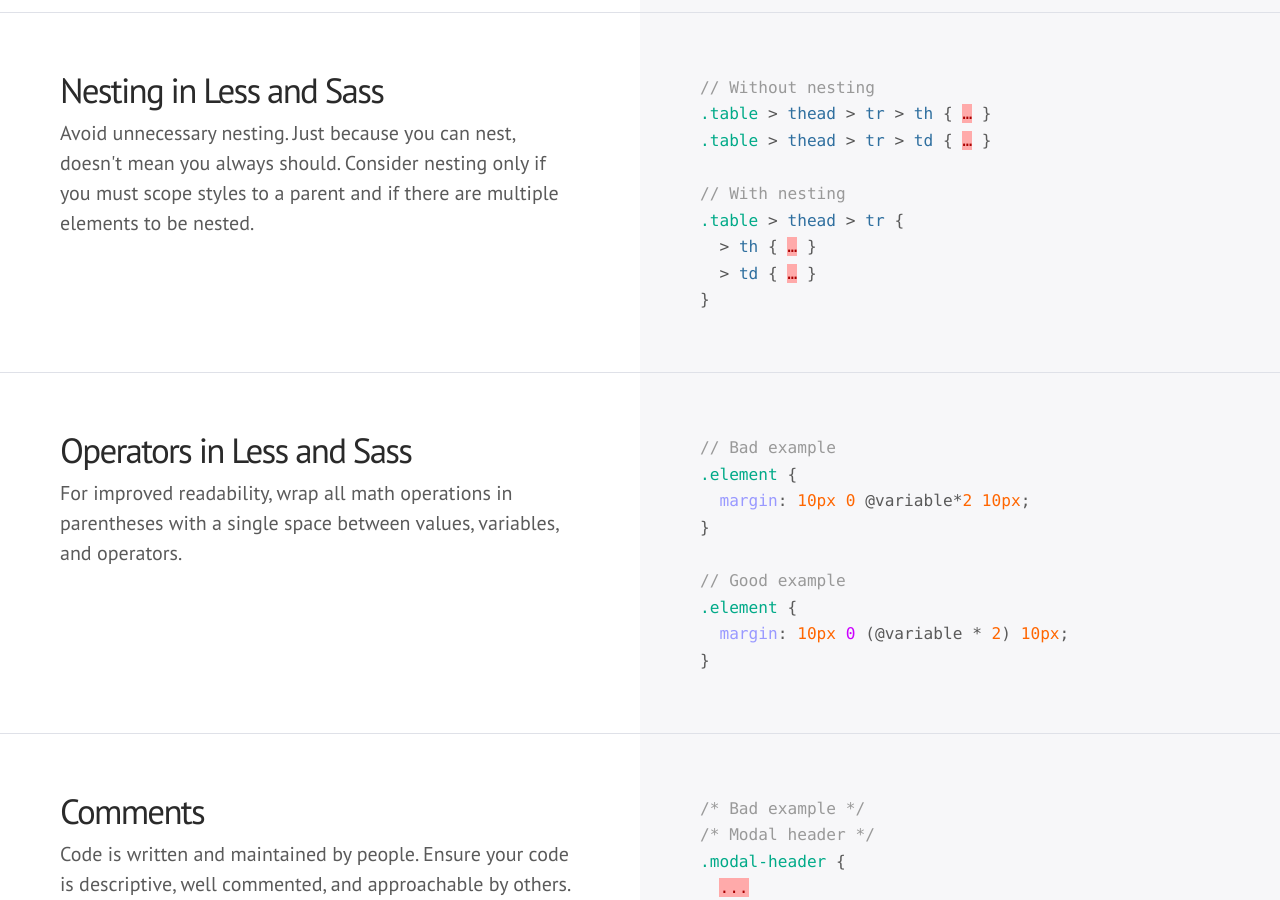
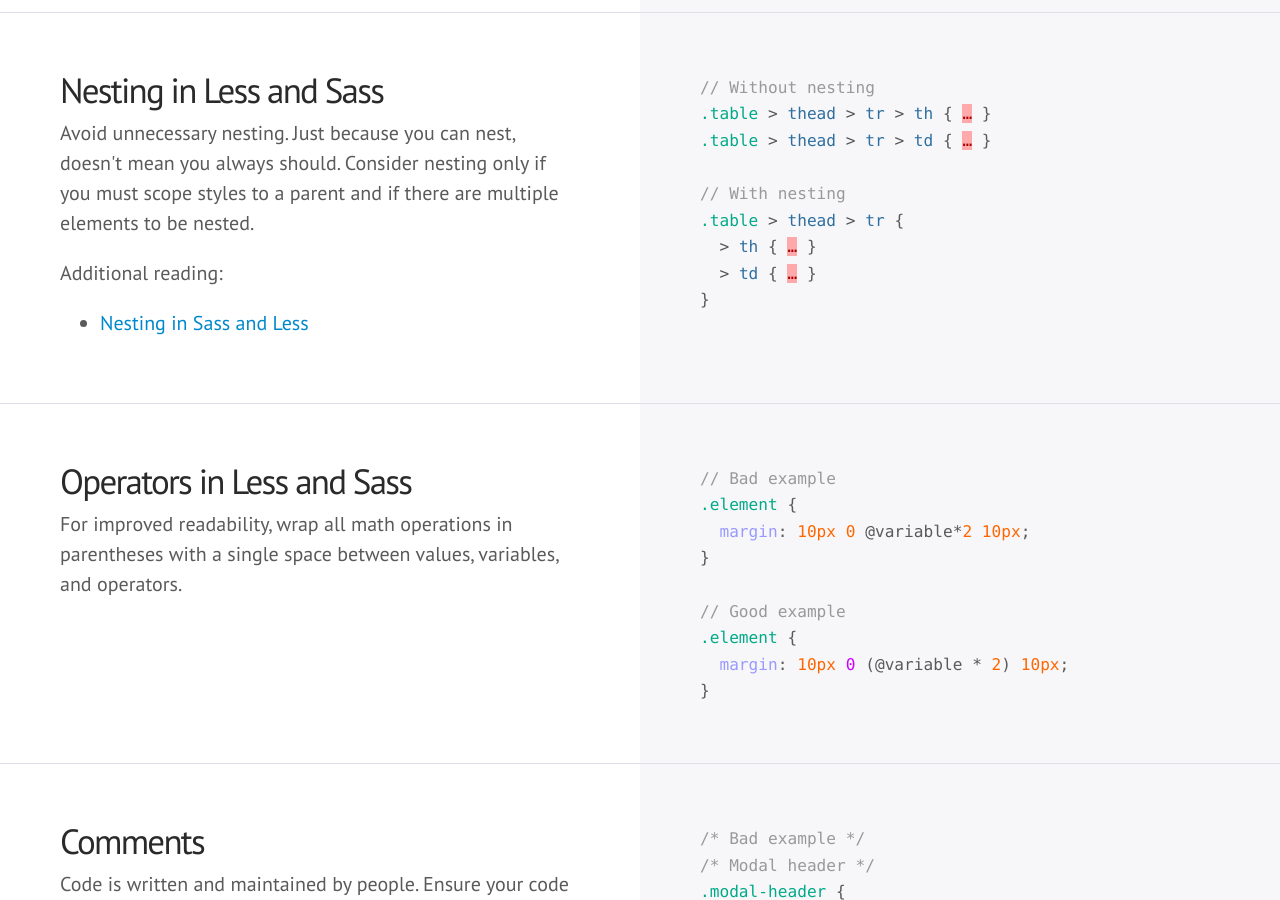
Before and after one commit to mdo/code-guide, a Jekyll site: the page built from index.html, in a window 1280 px wide and 900 px high, scrolled down 10939 px. Built offline with Jekyll 4.4.1, drawn with Linux system fonts in a browser that asks for light colours; some web fonts are replaced; Markdown is read by kramdown in place of the engine named in the settings; comment, search, counter and statistics services are not loaded.

Commit message:
Add 'Additional Reading' to Nesting block

```diff
--- a/index.html
+++ b/index.html
@@ -325,6 +325,10 @@
   <div class="col">
     <h3>Nesting in Less and Sass</h3>
     <p>Avoid unnecessary nesting. Just because you can nest, doesn't mean you always should. Consider nesting only if you must scope styles to a parent and if there are multiple elements to be nested.</p>
+    <p>Additional reading:</p>
+    <ul>
+      <li><a href="http://markdotto.com/2015/07/20/css-nesting/">Nesting in Sass and Less</a></li>
+    </ul>
   </div>
   <div class="col">
     {% highlight scss %}{% include css/nesting.scss %}{% endhighlight %}
```
